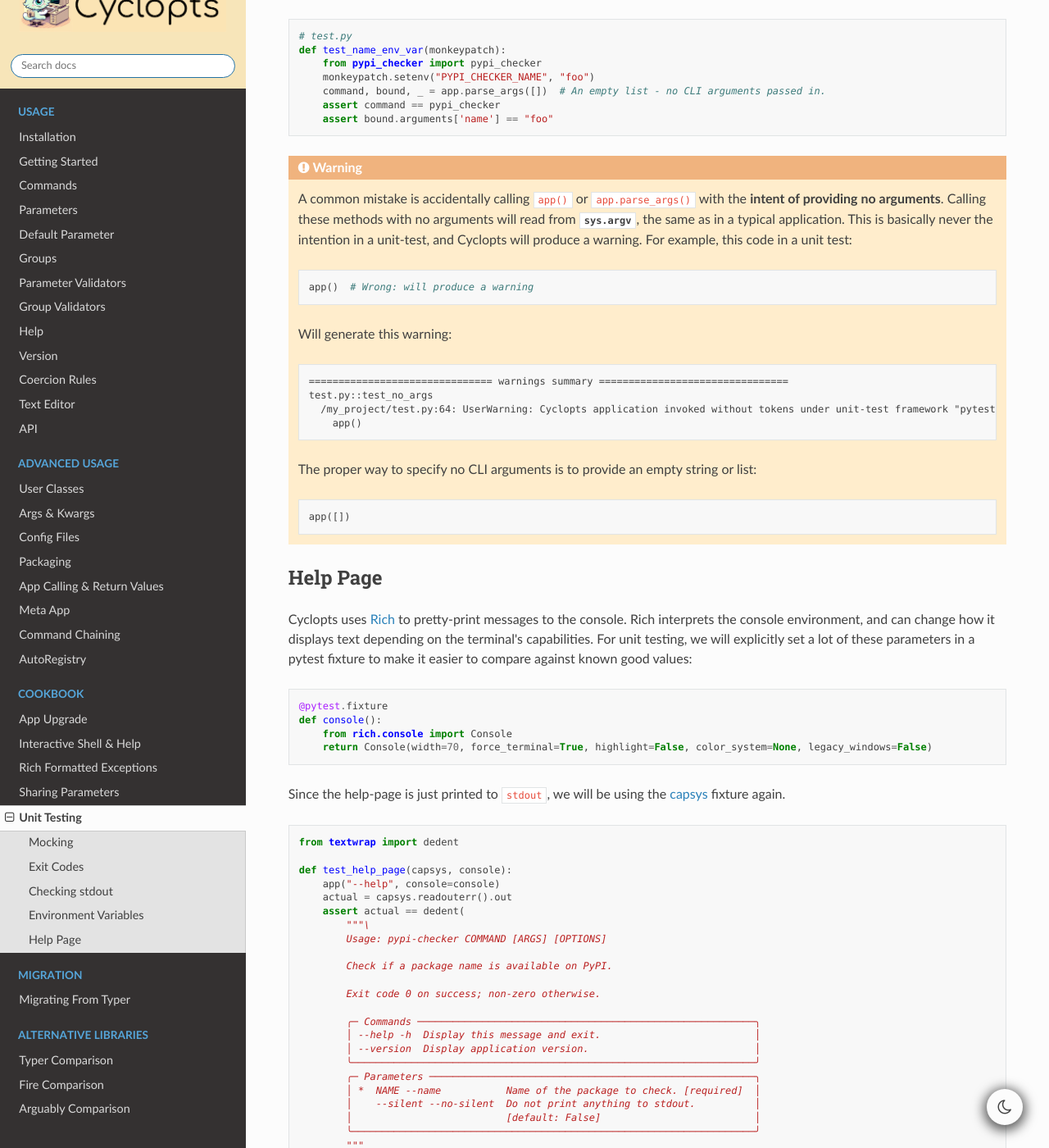
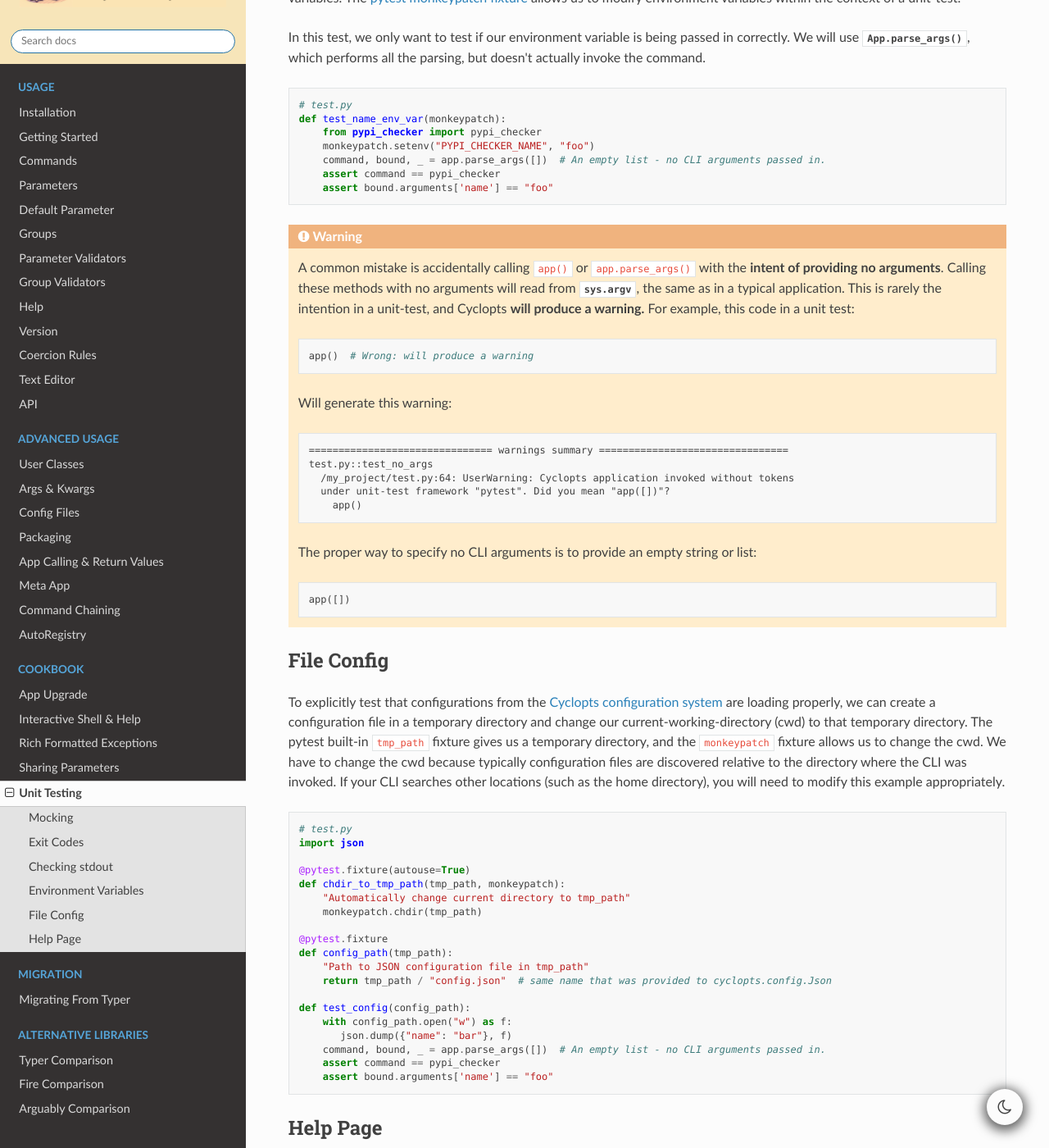
Before and after one commit to BrianPugh/cyclopts, a Sphinx documentation site: the page built from docs/source/cookbook/unit_testing.rst, in a window 1280 px wide and 1400 px high, scrolled down 3614 px. Shown: the whole window at 82% size. Built offline with Sphinx 7.4.7 and the Read the Docs theme 3.1.0, drawn with Linux system fonts in a browser that asks for light colours; some of the changed text lies outside the part shown.

Commit message:
Add docs about unit-testing config files.

```diff
--- a/docs/source/cookbook/unit_testing.rst
+++ b/docs/source/cookbook/unit_testing.rst
@@ -23,7 +23,12 @@ Lets make a small application that checks PyPI_ if a library name is available:
                return True  # Package does not exist (name is available)
        return False  # Package exists (name is not available)
 
-   app = cyclopts.App(config=cyclopts.config.Env("PYPI_CHECKER_"))
+   app = cyclopts.App(
+         config=[
+            cyclopts.config.Env("PYPI_CHECKER_"),
+            cyclopts.config.Json("config.json"),
+         ],
+   )
 
    @app.default
    def pypi_checker(name: str, *, silent: bool = False):
@@ -202,7 +207,7 @@ We will use :meth:`.App.parse_args`, which performs all the parsing, but doesn't
 
    A common mistake is accidentally calling ``app()`` or ``app.parse_args()`` with the **intent of providing no arguments**.
    Calling these methods with no arguments will read from :obj:`sys.argv`, the same as in a typical application.
-   This is basically never the intention in a unit-test, and Cyclopts will produce a warning.
+   This is rarely the intention in a unit-test, and Cyclopts **will produce a warning.**
    For example, this code in a unit test:
 
    .. code-block:: python
@@ -215,7 +220,8 @@ We will use :meth:`.App.parse_args`, which performs all the parsing, but doesn't
 
       =============================== warnings summary ================================
       test.py::test_no_args
-        /my_project/test.py:64: UserWarning: Cyclopts application invoked without tokens under unit-test framework "pytest". Did you mean "app([])"?
+        /my_project/test.py:64: UserWarning: Cyclopts application invoked without tokens
+        under unit-test framework "pytest". Did you mean "app([])"?
           app()
 
    The proper way to specify no CLI arguments is to provide an empty string or list:
@@ -223,6 +229,33 @@ We will use :meth:`.App.parse_args`, which performs all the parsing, but doesn't
    .. code-block:: python
 
       app([])
+
+-----------
+File Config
+-----------
+To explicitly test that configurations from the :ref:`Cyclopts configuration system <Config Files>` are loading properly, we can create a configuration file in a temporary directory and change our current-working-directory (cwd) to that temporary directory. The pytest built-in ``tmp_path`` fixture gives us a temporary directory, and the ``monkeypatch`` fixture allows us to change the cwd. We have to change the cwd because typically configuration files are discovered relative to the directory where the CLI was invoked. If your CLI searches other locations (such as the home directory), you will need to modify this example appropriately.
+
+.. code-block:: python
+
+   # test.py
+   import json
+
+   @pytest.fixture(autouse=True)
+   def chdir_to_tmp_path(tmp_path, monkeypatch):
+       "Automatically change current directory to tmp_path"
+       monkeypatch.chdir(tmp_path)
+
+   @pytest.fixture
+   def config_path(tmp_path):
+       "Path to JSON configuration file in tmp_path"
+       return tmp_path / "config.json"  # same name that was provided to cyclopts.config.Json
+
+   def test_config(config_path):
+       with config_path.open("w") as f:
+          json.dump({"name": "bar"}, f)
+       command, bound, _ = app.parse_args([])  # An empty list - no CLI arguments passed in.
+       assert command == pypi_checker
+       assert bound.arguments['name'] == "foo"
 
 ---------
 Help Page
```
